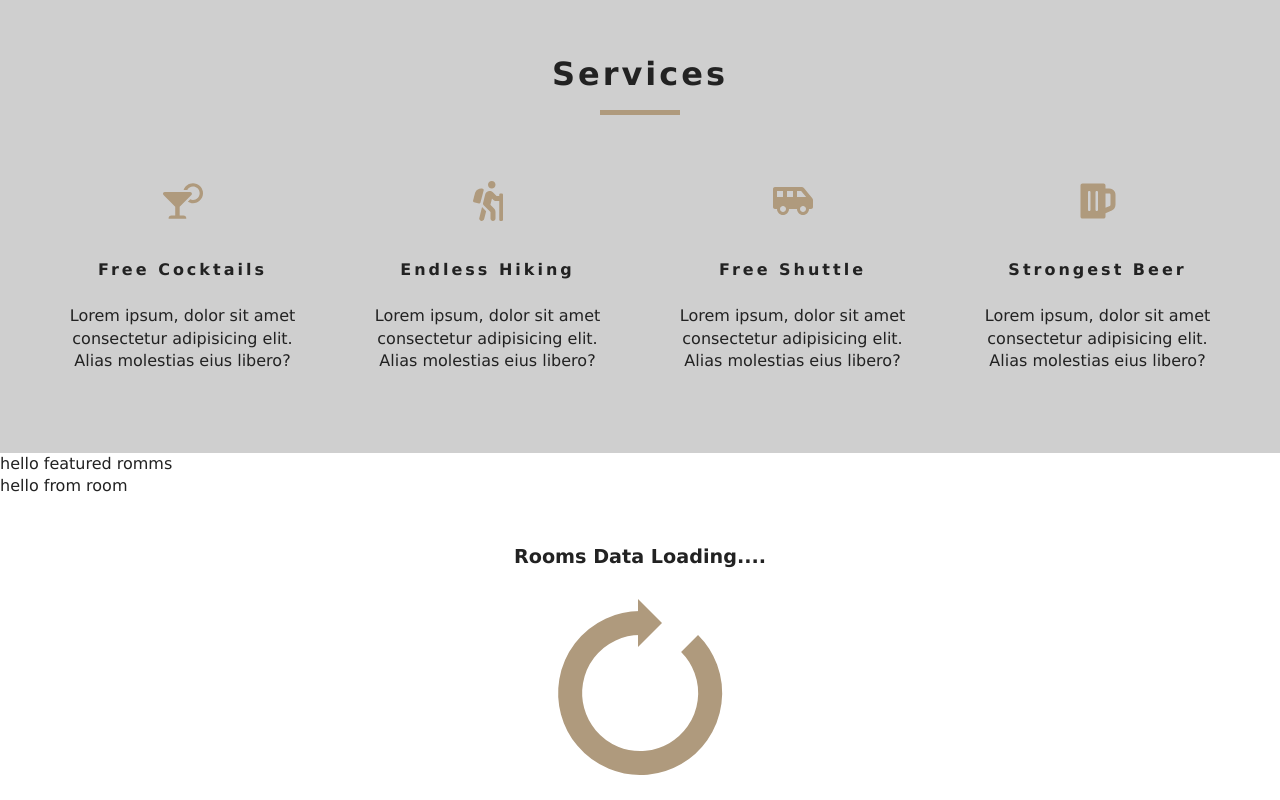
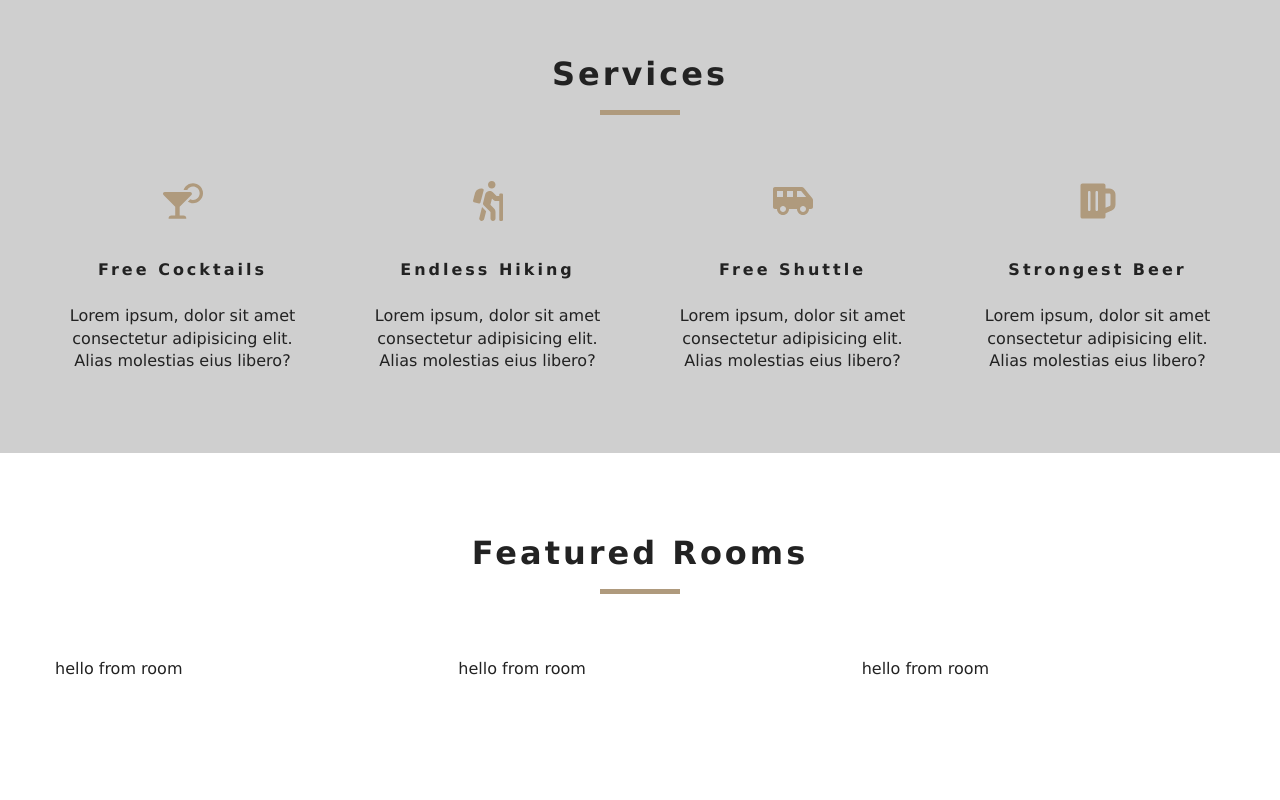
Before and after one commit to nandinee33/luxurious-resort-site, a React (Create React App) app in the folder resort/: page / in a window 1280 px wide. Shown: the part 826-1626 px from the top of the page. After the commit the page ends 1586 px from the top, so only its background shows below. Built offline with nearby package versions, Linux system fonts and the light colour scheme.

Commit message:
set title and ternary operator for loading

```diff
--- a/resort/src/components/FeaturedRooms.js
+++ b/resort/src/components/FeaturedRooms.js
@@ -2,21 +2,25 @@
 import {RoomContext} from "../context";
 import Loading from "./Loading";
 import Room from "./Room";
+import Title from "./Title";
 
 export default class FeaturedRooms extends Component {
 
     static contextType = RoomContext;
 
     render() {
-        const {featuredRooms: rooms} = this.context
-        console.log(rooms);
+        let {loading, featuredRooms: rooms} = this.context
+        rooms = rooms.map(room => {
+            return <Room key={room.id} room={room} />;
+        });
 
         return (
-            <div>
-                hello featured romms
-                <Room/>
-                <Loading/>
-            </div>
+            <section className="featured-rooms">
+                <Title title="featured rooms" />
+                <div className="featured-rooms-center">
+                {loading ? <Loading /> : rooms}
+                </div>
+            </section>
         )
     }
 }
```
